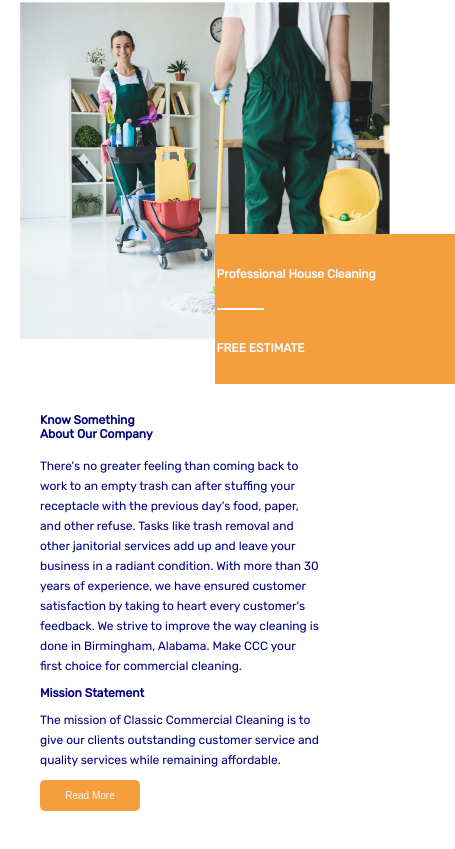
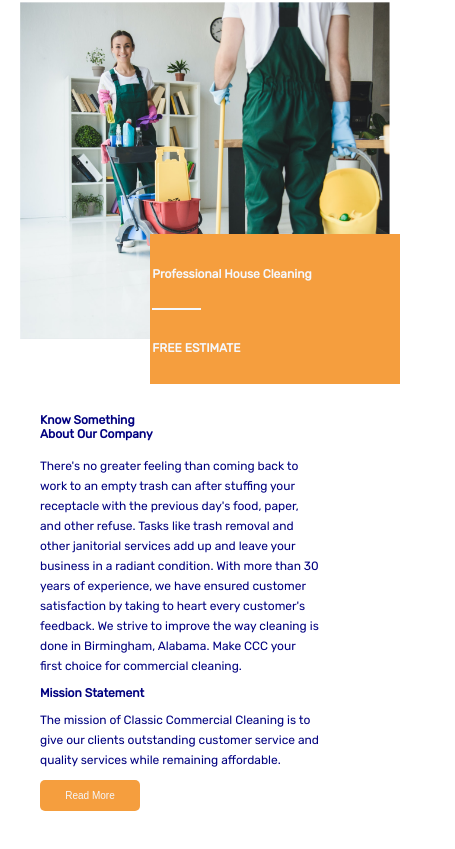
Before and after one commit to eloka-95/cleaner_company, a plain HTML site: page index.html in a window 390 px wide. Shown: the part 1795-2644 px from the top of the page, 455 px wide, since content can reach past the window. Drawn offline with Linux system fonts and the light colour scheme.

Commit message:
updating about us page

```diff
--- a/mobile.css
+++ b/mobile.css
@@ -53,6 +53,7 @@
     width: 10px;
     margin-right: 3px;
   }
+
 
   nav {
     align-items: flex-start;
@@ -123,4 +124,6 @@
   nav .icon {
     display: block;
   }
+
+
 }
--- a/styles.css
+++ b/styles.css
@@ -383,12 +383,12 @@ nav .logo img {
   }
 
   .img_text {
-    width: 240px;
+    width: 250px;
     height: 150px;
     background-color: #f59e3e;
     position: absolute;
     top: 90%;
-    left: 85%;
+    left: 69%;
     transform: translate(-50%, -50%);
   }
 
```
